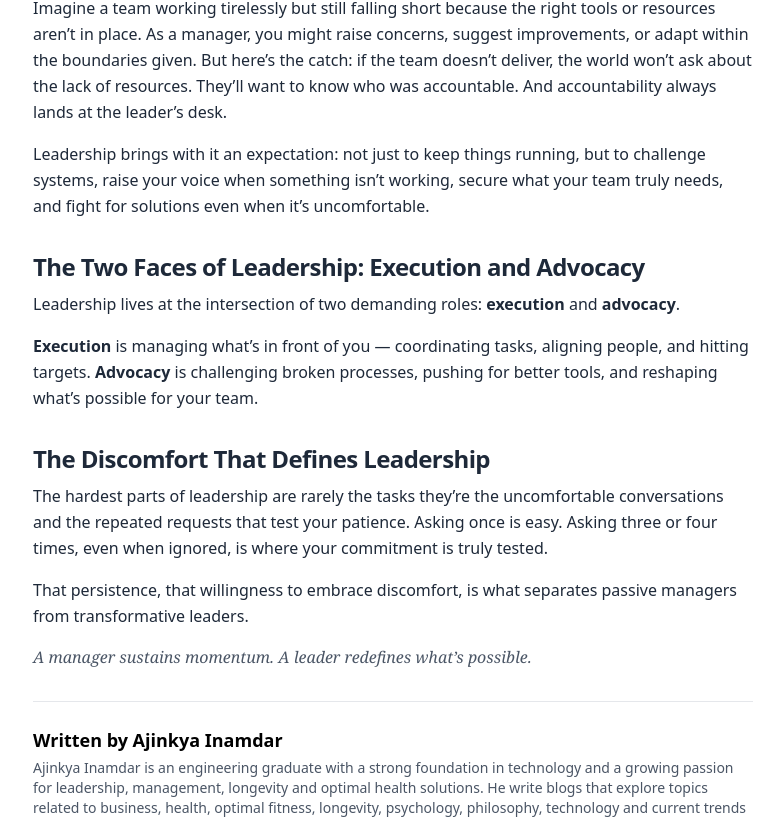
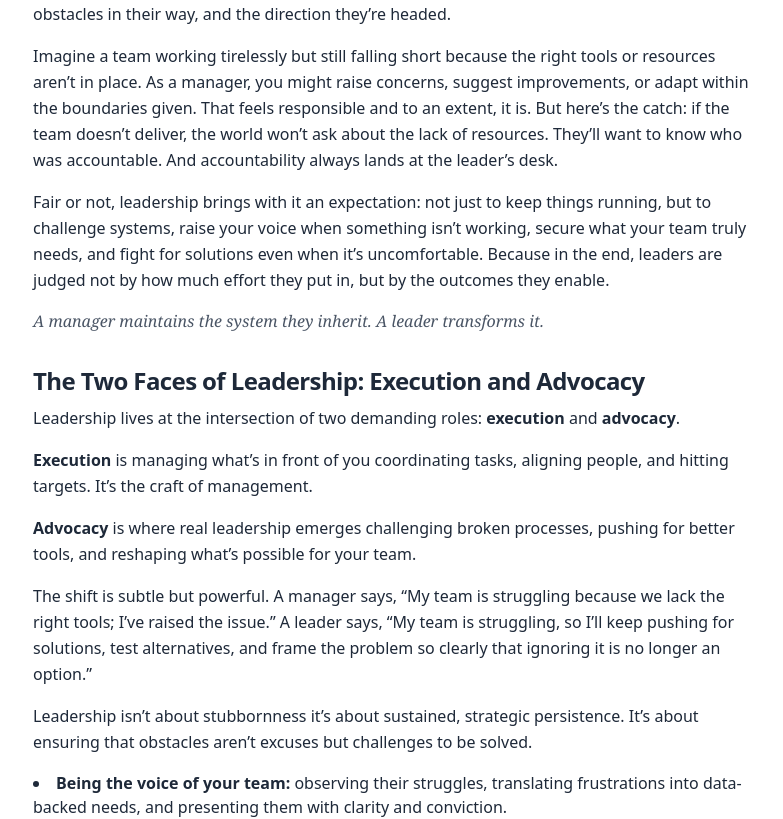
Before and after one commit to ajinkya-inamdar/myapp, a React (Vite) app: page /blog/leadership-means-breaking-barriers/2 in a window 1280 px wide. Shown: the part 1148-1967 px from the top of the page, without its empty margins (247-1030 px from the left). Built offline with nearby package versions, Linux system fonts and the light colour scheme; a web font is replaced by a local one.

Commit message:
updated author bio

```diff
--- a/src/data/blogData.js
+++ b/src/data/blogData.js
@@ -122,43 +122,36 @@ export const blogPosts = [
     tags: ['Leadership', 'Management', 'Teamwork', 'Ownership']
   },
   content: `
-    <h1 class="text-3xl font-extrabold font-sans mb-4 tracking-tight">Leadership means "Breaking Barriers"</h1>
+    <h1 class="text-3xl font-extrabold font-sans mb-4 tracking-tight">Beyond Effort: True Leadership is Ownership</h1>
 
-    <p class="font-sans text-base leading-relaxed mb-4">
-      Many people assume leadership is about how hard you work. Long hours, dedication, and persistence certainly matter but effort alone doesn’t equal great leadership. What truly sets leaders apart is <strong>ownership</strong>: fully embracing responsibility for the success of their team, the obstacles in their way, and the direction they’re headed.
-    </p>
+<h3 class="text-2xl font-bold font-sans mt-6 mb-2 tracking-tight">Beyond Effort: True Leadership is Ownership</h3>
+<p class="font-sans text-base leading-relaxed mb-4"> Many people assume leadership is about how hard you work. Long hours, dedication, and persistence certainly matter but effort alone doesn’t equal great leadership. What truly sets leaders apart is <strong>ownership</strong>: fully embracing responsibility for the success of their team, the obstacles in their way, and the direction they’re headed. </p>
+<p class="font-sans text-base leading-relaxed mb-4"> Imagine a team working tirelessly but still falling short because the right tools or resources aren’t in place. As a manager, you might raise concerns, suggest improvements, or adapt within the boundaries given. That feels responsible and to an extent, it is. But here’s the catch: if the team doesn’t deliver, the world won’t ask about the lack of resources. They’ll want to know who was accountable. And accountability always lands at the leader’s desk. </p>
+<p class="font-sans text-base leading-relaxed mb-4"> Fair or not, leadership brings with it an expectation: not just to keep things running, but to challenge systems, raise your voice when something isn’t working, secure what your team truly needs, and fight for solutions even when it’s uncomfortable. Because in the end, leaders are judged not by how much effort they put in, but by the outcomes they enable. </p>
+<p class="mt-4 italic text-gray-600 font-serif text-base">A manager maintains the system they inherit. A leader transforms it.</p>
 
-    <p class="font-sans text-base leading-relaxed mb-4">
-      Imagine a team working tirelessly but still falling short because the right tools or resources aren’t in place. As a manager, you might raise concerns, suggest improvements, or adapt within the boundaries given. But here’s the catch: if the team doesn’t deliver, the world won’t ask about the lack of resources. They’ll want to know who was accountable. And accountability always lands at the leader’s desk.
-    </p>
+<h3 class="text-2xl font-bold font-sans mt-8 mb-2 tracking-tight">The Two Faces of Leadership: Execution and Advocacy</h3>
+<p class="font-sans text-base leading-relaxed mb-4"> Leadership lives at the intersection of two demanding roles: <strong>execution</strong> and <strong>advocacy</strong>. </p>
+<p class="font-sans text-base leading-relaxed mb-4"> <strong>Execution</strong> is managing what’s in front of you coordinating tasks, aligning people, and hitting targets. It’s the craft of management. </p>
+<p class="font-sans text-base leading-relaxed mb-4"> <strong>Advocacy</strong> is where real leadership emerges challenging broken processes, pushing for better tools, and reshaping what’s possible for your team. </p>
+<p class="font-sans text-base leading-relaxed mb-4"> The shift is subtle but powerful. A manager says, “My team is struggling because we lack the right tools; I’ve raised the issue.” A leader says, “My team is struggling, so I’ll keep pushing for solutions, test alternatives, and frame the problem so clearly that ignoring it is no longer an option.” </p>
+<p class="font-sans text-base leading-relaxed mb-4"> Leadership isn’t about stubbornness it’s about sustained, strategic persistence. It’s about ensuring that obstacles aren’t excuses but challenges to be solved. </p>
 
-    <p class="font-sans text-base leading-relaxed mb-4">
-      Leadership brings with it an expectation: not just to keep things running, but to challenge systems, raise your voice when something isn’t working, secure what your team truly needs, and fight for solutions even when it’s uncomfortable.
-    </p>
+<ul class="list-disc list-inside space-y-2 font-sans text-base mb-4">
+  <li><strong>Being the voice of your team:</strong> observing their struggles, translating frustrations into data-backed needs, and presenting them with clarity and conviction.</li>
+  <li><strong>Owning roadblocks:</strong> not just reporting problems but actively designing alternatives, lobbying for resources, or finding a way to move forward.</li>
+  <li><strong>Building psychological safety:</strong> creating an environment where team members are unafraid to raise concerns because they know their voice contributes to collective problem-solving.</li>
+</ul>
 
-    <h3 class="text-2xl font-bold font-sans mt-8 mb-2 tracking-tight">The Two Faces of Leadership: Execution and Advocacy</h3>
+<p class="mt-4 italic text-gray-600 font-serif text-base">Managers manage what exists, leaders push boundaries to create what doesn’t yet.</p>
 
-    <p class="font-sans text-base leading-relaxed mb-4">
-      Leadership lives at the intersection of two demanding roles: <strong>execution</strong> and <strong>advocacy</strong>.
-    </p>
+<h3 class="text-2xl font-bold font-sans mt-8 mb-2 tracking-tight">The Discomfort That Defines Leadership</h3>
+<p class="font-sans text-base leading-relaxed mb-4"> The hardest parts of leadership are rarely the tasks they’re the uncomfortable conversations and the repeated requests that test your patience. Asking once is easy. Asking three or four times, even when ignored, is where your commitment is truly tested. </p>
+<p class="font-sans text-base leading-relaxed mb-4"> That persistence, that willingness to embrace discomfort, is what separates passive managers from transformative leaders. The best leaders don’t stop at doing what’s asked; they keep pressing until their team has what it needs to succeed. </p>
+<p class="font-sans text-base leading-relaxed mb-4"> At the end of the day, organizations notice the difference. Managers are measured by how well they carry out a plan. Leaders are remembered for how they reshape the path forward, creating conditions for their teams to achieve what once seemed out of reach. </p>
+<p class="mt-4 italic text-gray-600 font-serif text-base">A manager sustains momentum.</p>
+<p class="mt-2 italic text-gray-600 font-serif text-base">A leader redefines what’s possible.</p>
 
-    <p class="font-sans text-base leading-relaxed mb-4">
-      <strong>Execution</strong> is managing what’s in front of you — coordinating tasks, aligning people, and hitting targets. <strong>Advocacy</strong> is challenging broken processes, pushing for better tools, and reshaping what’s possible for your team.
-    </p>
-
-    <h3 class="text-2xl font-bold font-sans mt-8 mb-2 tracking-tight">The Discomfort That Defines Leadership</h3>
-
-    <p class="font-sans text-base leading-relaxed mb-4">
-      The hardest parts of leadership are rarely the tasks they’re the uncomfortable conversations and the repeated requests that test your patience. Asking once is easy. Asking three or four times, even when ignored, is where your commitment is truly tested.
-    </p>
-
-    <p class="font-sans text-base leading-relaxed mb-4">
-      That persistence, that willingness to embrace discomfort, is what separates passive managers from transformative leaders.
-    </p>
-
-    <p class="mt-4 italic text-gray-600 font-serif text-base">
-      A manager sustains momentum. A leader redefines what’s possible.
-    </p>
 
     <!-- Author Bio -->
     <div class="border-t border-gray-200 mt-8 pt-6">
@@ -193,83 +186,65 @@ export const blogPosts = [
     tags: ['AI', 'Human Oversight', 'Machine Learning', 'Technology', 'Prompt Engineering']
   },
   content: `
-    <h1 class="text-3xl font-extrabold font-sans mb-4 tracking-tight">The Day AI Taught Me a Lesson About Being Human</h1>
-    <p class="text-sm text-blue-600 mb-6 italic">Image Source: <a href="https://www.reddit.com/r/BaldursGate3/comments/1notd12/the_ai_surgeon_meme_sounded_all_to_familiar/" target="_blank" rel="noopener noreferrer">Reddit</a></p>
+   <h1 class="text-3xl font-extrabold font-sans mb-6 tracking-tight">The Day AI Taught Me a Lesson About Being Human</h1>
 
-    <p class="font-sans text-base leading-relaxed mb-4">
-      A few days ago, I stumbled upon a meme that made me think about something important. It hit me differently because I had just lived that exact experience during a coding session with ChatGPT.
-    </p>
+<p>A few days ago, I stumbled upon a meme that made think something important.</p>
 
-    <p class="font-sans text-base leading-relaxed mb-4">
-      I was working on a machine learning project. I asked ChatGPT for help with an error, and it added a random line that had absolutely nothing to do with my query. It didn’t break my output. It didn’t throw an error. It just sat there like that one project partner who contributes absolutely nothing in a group project.
-    </p>
+<p>But that meme hit me differently because I had just lived that exact experience in the middle of a coding session with ChatGPT. I was working on a machine learning project. I asked ChatGPT for help with an error, and it added a random line that had absolutely nothing to do with what I was asking. It didn’t break my output. It didn’t throw an error. Like that one project partner who contributes absolutely nothing in a group project. I pointed it out to ChatGPT and guess what I got in response?</p>
 
-    <blockquote class="border-l-4 border-purple-500 pl-4 italic text-gray-700 mb-4">“Hawk-eyed! You’re right. Let me change it.”</blockquote>
+<p>“Hawk-eyed! You’re right. Let me change it.”</p>
 
-    <p class="font-sans text-base leading-relaxed mb-4">
-      I stared at the screen, sipping my coffee, thinking, “So this is what artificial intelligence looks like?”
-    </p>
+<p>I sat there, sipping my coffee, staring at my screen thinking “So this is what “artificial” intelligence looks like?” Now, don’t get me wrong on AI, it is incredible. It has saved me hours of debugging, helped me brainstorm code logic, and even taught me better ways to structure my functions. But that small, seemingly harmless line of code made me realize something much bigger.</p>
 
-    <p class="font-sans text-base leading-relaxed mb-4">
-      Don’t get me wrong AI is incredible. It has saved me hours of debugging, helped me brainstorm logic, and even taught me new ways to structure my code. But that small, harmless line of code made me realize something much bigger.
-    </p>
+<p><strong>What if a tiny error becomes a big problem?</strong></p>
 
-    <h3 class="text-2xl font-bold font-sans mt-8 mb-2 tracking-tight">What if a tiny error becomes a big problem?</h3>
-    <p class="font-sans text-base leading-relaxed mb-4">
-      In coding, a random useless line might not always cause harm. Sometimes, it just slows things down or makes your code messy. But in the real world, where AI is used to diagnose diseases, manage finances, or drive cars, even a tiny mistake can cause massive consequences.
-    </p>
+<p>In the coding world, a random line of useless code might not always cause harm. Sometimes, it just slows things down or makes your code look messy. But in the real world, where AI is being used to diagnose diseases, manage finances, or control self-driving cars, even a “tiny mistake” could have massive consequences. The scary part? AI won’t feel bad about it. It won’t lose sleep. It won’t second-guess itself. It’ll just move on by learning for its mistake, but the mistakes can cause a permanent harm. That’s when it hit me: the only reason I spotted that mistake was because I knew the fundamentals. My “hawk-eyed” brilliance, as ChatGPT so charmingly called it, it wasn’t something genius, it was experience and this is where most people get it wrong about AI. We expect it to think for us, instead of with us.</p>
 
-    <p class="font-sans text-base leading-relaxed mb-4">
-      The scary part? AI won’t feel bad about it. It won’t lose sleep or second-guess itself. It’ll move on learning from the error but the harm might already be done.
-    </p>
+<h3 class="text-2xl font-bold mt-8 mb-3">Why Understanding the Domain Still Matters (Maybe More Than Ever)</h3>
 
-    <h3 class="text-2xl font-bold font-sans mt-8 mb-2 tracking-tight">Why Understanding the Domain Still Matters</h3>
-    <p class="font-sans text-base leading-relaxed mb-4">
-      Let’s be honest AI is like that business consultant who always thinks they’re right. They speak with such confidence that you start doubting yourself. But if you don’t understand the domain be it coding, medicine, or marketing you won’t even know if AI’s response is right or wrong.
-    </p>
+<p>Let’s be honest, AI is like that business consultant who insists they know the answer to everything. They will tell you with so much confidence that you’ll start to doubt yourself, even when you’re right. If you don’t understand the domain, whether it’s coding, finance, medicine, or marketing you will have no way to tell if AI’s answer is right or completely off track. That’s the danger zone. AI is trained on patterns. It doesn’t truly “understand” context, nuance, or consequences not yet anyway. So, if you blindly rely on it without having the basic knowledge of your field, you’re basically handing over the steering wheel to someone who’s never learned to drive but has read every driving manual in the world and that never ends well, unless you are Max Verstappen.</p>
 
-    <p class="font-sans text-base leading-relaxed mb-4">
-      That’s dangerous. AI is trained on patterns. It doesn’t understand context, nuance, or consequences. Blind reliance on AI is like handing your car keys to someone who’s read every driving manual but never driven. And that never ends well unless you’re Max Verstappen.
-    </p>
+<h3 class="text-2xl font-bold mt-8 mb-3">AI won’t replace you, but someone who knows how to use it might</h3>
 
-    <h3 class="text-2xl font-bold font-sans mt-8 mb-2 tracking-tight">AI Won’t Replace You, But Someone Who Knows How to Use It Might</h3>
-    <p class="font-sans text-base leading-relaxed mb-4">
-      “Will AI replace humans?” The short answer is no. The long answer? It depends on how you use it.
-    </p>
+<p>Here’s the part that everyone loves to debate:</p>
 
-    <p class="font-sans text-base leading-relaxed mb-4">
-      AI won’t replace a great coder but a mediocre coder who uses AI efficiently might replace a great one who refuses to adapt. The same goes for writers, designers, and marketers.
-    </p>
+<p>“Will AI replace humans?” Short answer? No. Long answer? It depends on how you use it.</p>
 
-    <p class="font-sans text-base leading-relaxed mb-4">
-      AI is a tool, not a replacement. It improves what you already know. Without fundamentals, AI will confuse you when complexity hits. That’s when the basics matter most.
-    </p>
+<p>AI won’t replace a great coder, but a mediocre coder who knows how to use AI efficiently might just replace a great one who refuses to adapt. The same goes for designers, marketers, writers, and practically every profession in their specific domain.</p>
 
-    <h3 class="text-2xl font-bold font-sans mt-8 mb-2 tracking-tight">The New Skill Everyone Needs: AI Literacy</h3>
-    <p class="font-sans text-base leading-relaxed mb-4">
-      We talk about digital literacy, financial literacy, emotional intelligence but now, <strong>AI literacy</strong> matters just as much. It’s not about coding your own model. It’s about understanding how AI works, where it gets data from, and what its limits are.
-    </p>
+<p>The truth is AI is a tool, not a replacement. It’s meant to improve what you already know and teach you what you are missing. The implementation is your work, at least in the world of coding but if you don’t have the basics down, AI can’t save you. It will just confuse you later in your work when the process becomes complicated, that’s where the basics kick in.</p>
 
-    <p class="font-sans text-base leading-relaxed mb-4">
-      Once you understand that, you stop being a passive user you become an active collaborator. That’s where real innovation happens.
-    </p>
+<p><strong>Master the basics, then let AI improve and make you faster and creative.</strong></p>
 
-    <p class="font-sans text-base leading-relaxed mb-4">
-      After that incident, I didn’t just fix my code I fixed my mindset. I stopped treating AI as a genius and started treating it like a smart intern fast, eager, but still needs supervision.
-    </p>
+<p>Think of AI as a turbocharger. It can make you go faster, but only if you already know how to drive. Without fundamentals, that “speed” is just chaos. When you understand the basics of your craft, the principles, the process behind it and what you do, then AI becomes your work buddy, not your boss. You start spotting mistakes faster. You start using prompts that make sense and most importantly, you start thinking critically about what AI gives you.</p>
 
-    <h3 class="text-2xl font-bold font-sans mt-8 mb-2 tracking-tight">Final Thoughts: The Human in the Loop</h3>
-    <p class="font-sans text-base leading-relaxed mb-4">
-      AI will evolve. It’ll become smarter, faster, more capable but it’ll never replace human judgment. AI can process data, but not meaning. It can mimic emotion, but not responsibility.
-    </p>
+<p>The irony is that AI makes the fundamentals even more valuable than before. Because now, knowing your stuff doesn’t just make you good at your job it makes you capable of using AI the right way.</p>
 
-    <p class="font-sans text-base leading-relaxed mb-4">
-      So the next time AI gives you a random answer, smile, sip your coffee, and remind yourself you’re still the captain of the ship.
-    </p>
+<h3 class="text-2xl font-bold mt-8 mb-3">The New Skill Everyone Needs: AI Literacy</h3>
 
-    <p class="italic text-gray-600 mt-4">
-      Because at the end of the day, AI won’t replace humans it’ll replace those who stopped learning.
-    </p>
+<p>We talk about digital literacy, financial literacy, emotional intelligence, but there’s a new kind of literacy that’s becoming just as important AI literacy or prompt engineering- a skill that makes you rich (of course kidding).</p>
+
+<p>AI literacy isn’t about learning how to code your own AI model (unless that’s your field). It’s about understanding how AI works, where it gets its information, and what its limitations are. When you understand that, you stop being a passive user. You become an active collaborator.</p>
+
+<p>Collaboration- that’s where the magic happens.</p>
+
+<p>So, if you’re worried about being “replaced by AI,” don’t be. Be worried about being replaced by the person who knows how to use it better than you. After that coding incident, I didn’t just fix my code I fixed my mindset. I stopped thinking of AI as a genius that knows everything. Instead, I started treating it like a smart intern fast, eager, but still needs supervision. The best part? AI makes learning fun again. You can experiment more, make mistakes faster, and get instant feedback. But it’s you're understanding that makes those experiments meaningful.</p>
+
+<p>Every bug AI fixes,</p>
+<p>Every logic AI figures out,</p>
+<p>Every small detail AI notice, I will be watching it.</p>
+
+<p>I hope Sting doesn’t charge me million dollars for this copyright.</p>
+
+<h3 class="text-2xl font-bold mt-8 mb-3">Final Thoughts: The Human in the Loop</h3>
+
+<p>AI will continue to evolve. It’ll get better, faster, more capable maybe even human like. But no matter how advanced it becomes, there’s one thing it will never fully replace: human judgment. AI can process data, but it can’t understand meaning. It can mimic emotion, but it can’t feel responsibility, and it can generate answers, but it can’t question its own output. That’s our job.</p>
+
+<p>So, the next time AI gives you a random line of code or an oddly confident answer, smile, take a sip of coffee, and remind yourself you’re still the caption of the ship because at the end of the day, AI won’t replace humans. It’ll only replace those who stopped learning. So, grab that coffee, sharpen your fundamentals, and keep your hawk eyes open.</p>
+
+<p><strong>The future belongs to those who stay curious.</strong></p>
+
+
 
     <!-- Author Bio -->
     <div class="border-t border-gray-200 mt-8 pt-6">
```
